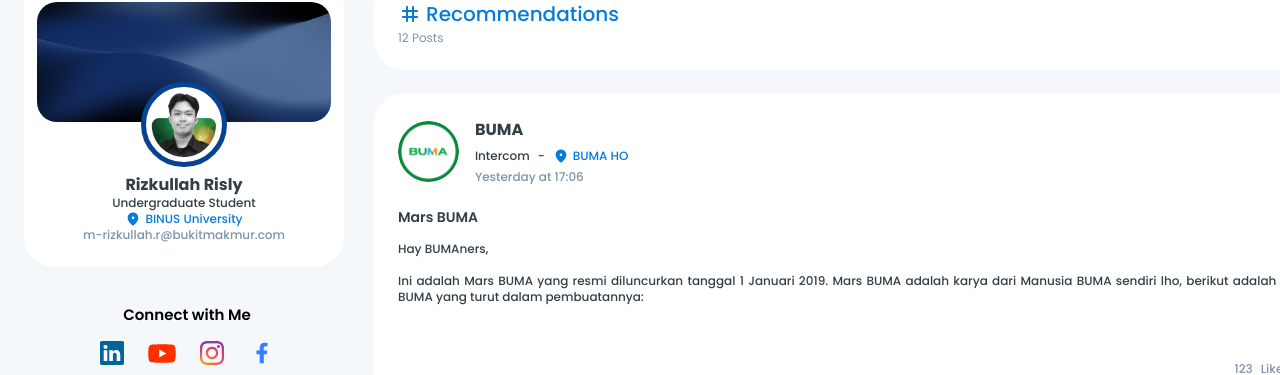
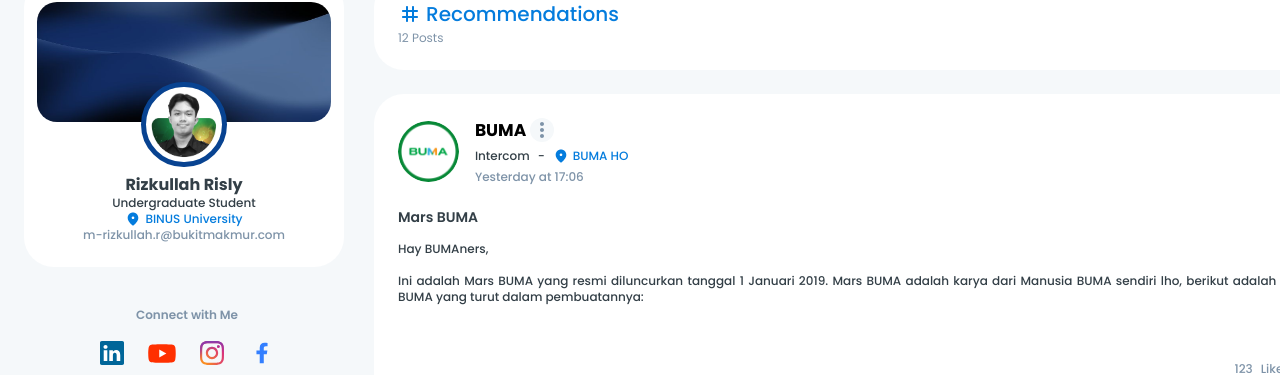
Before and after one commit to rizkullahry/recommend-porto, a Vue app: page / in a window 1280 px wide. Shown: the part 166-541 px from the top of the page. Built offline with nearby package versions, Linux system fonts and the light colour scheme.

Commit message:
Adjust post card

```diff
--- a/src/assets/main.css
+++ b/src/assets/main.css
@@ -1,4 +1,6 @@
 @import './base.css';
+@import '../foundations/color.css';
+@import '../foundations/typography.css';
 
 #app {
   max-width: 1280px;
--- a/src/components/PostCard/PostCard.vue
+++ b/src/components/PostCard/PostCard.vue
@@ -4,7 +4,7 @@
       <img loading="lazy" :src="item.userProfile.avatar" class="post-card__header-avatar" />
         <div class="post-card__header-content">
           <div class="post-card__header-content-company">
-            <h2 class="post-card__header-content-company-name">{{ item.userProfile.username }}</h2>
+            <h2 class="sub-heading-medium neutral-600post-card__header-content-company-name">{{ item.userProfile.username }}</h2>
               <img loading="lazy" src="/image/more-icon.svg" class="post-card__header-content-more-icon" />
           </div>
                 <div class="post-card__header-content-position">
--- a/src/components/PostCard/style/_post-card.scss
+++ b/src/components/PostCard/style/_post-card.scss
@@ -46,12 +46,7 @@
 
     &__header-content-company-name {
         flex: 1 0 0;
-        color: #333F47;
-        font-family: Poppins;
         font-size: 16px;
-        font-style: normal;
-        font-weight: 700;
-        line-height: 20px;
     }
 
     &__header-content-more-icon {
--- a/src/foundations/typography.css
+++ b/src/foundations/typography.css
@@ -70,8 +70,6 @@
     line-height: 20px;
 
     display: flex;
-    width: 148px;
-    height: 32px;
     flex-direction: column;
     justify-content: center;
   }
```
